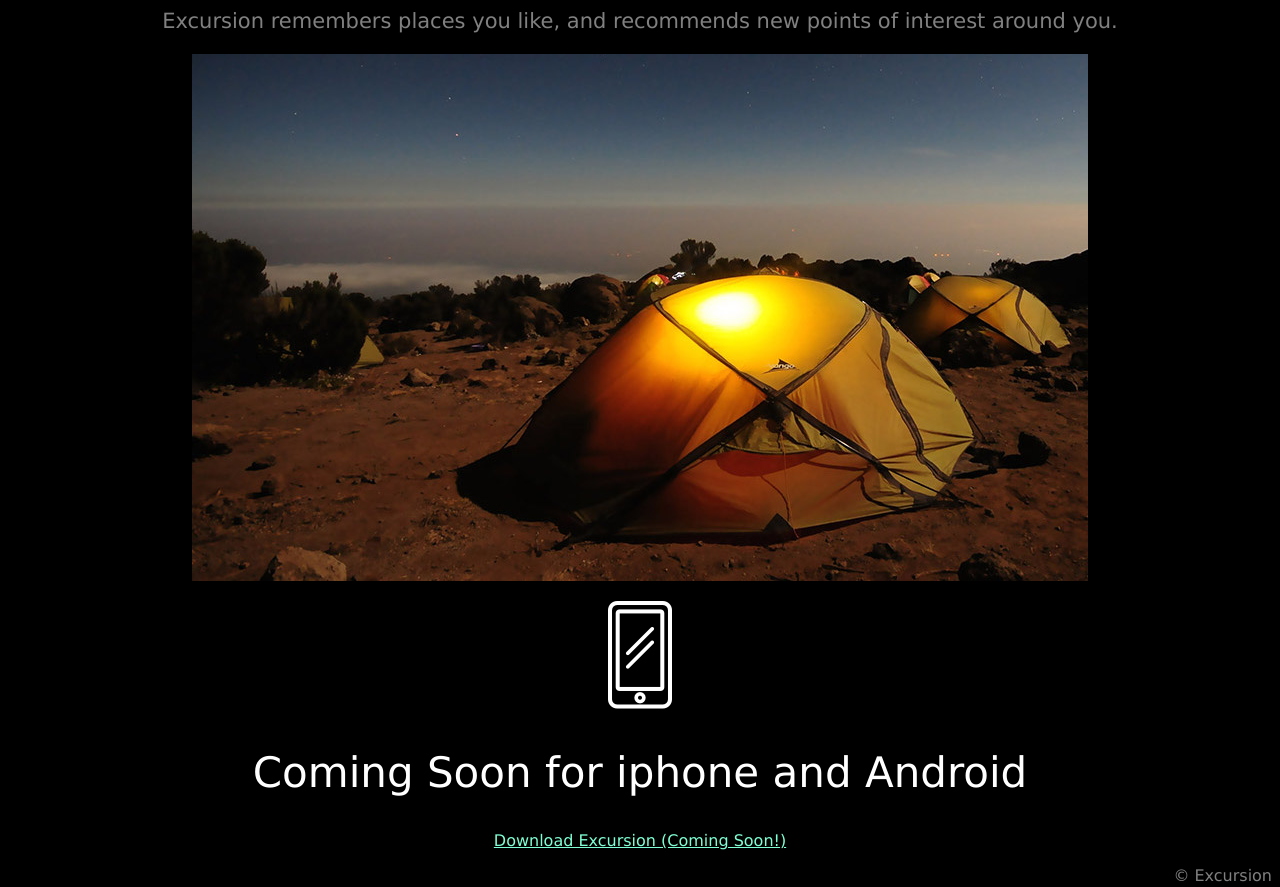
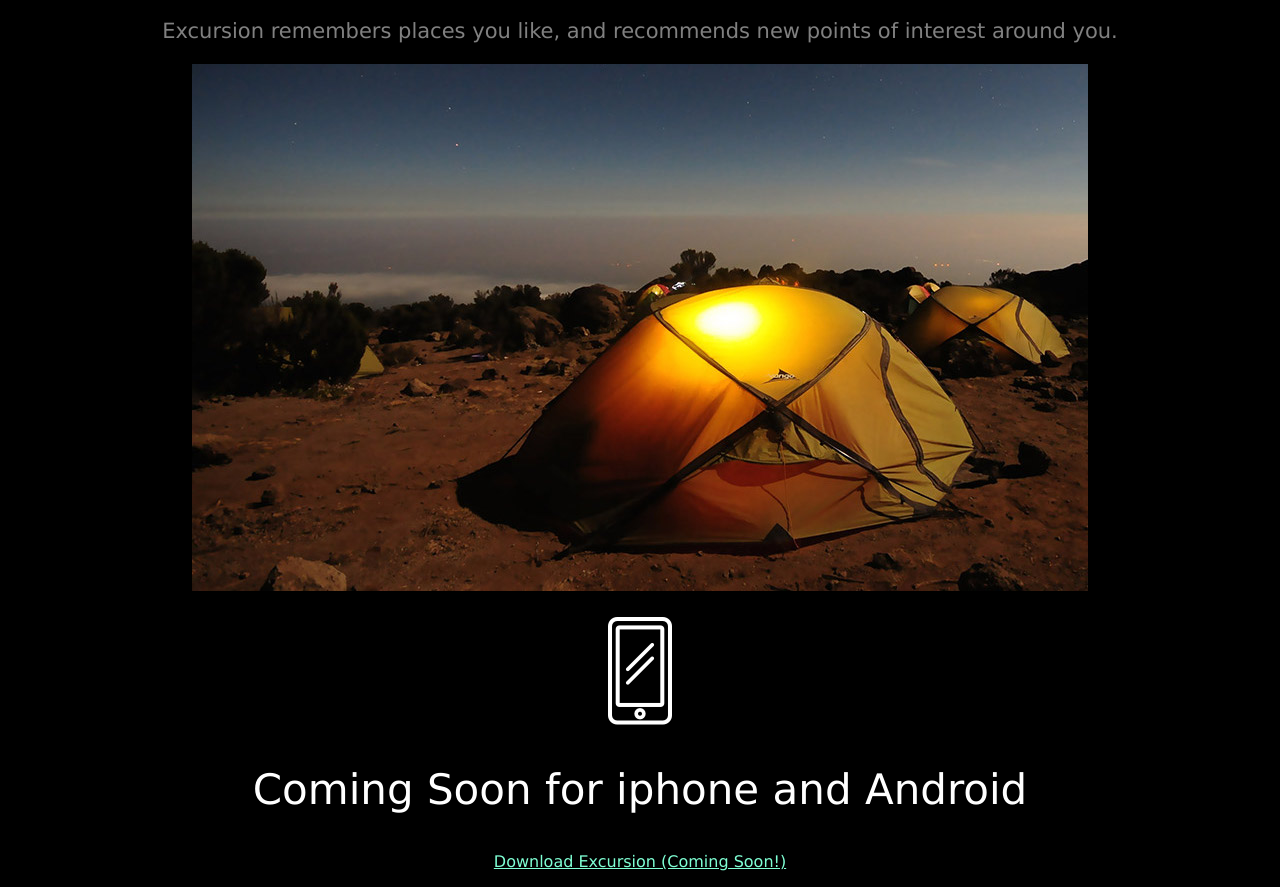
Before and after one commit to kayla-jolene/excursion, a plain HTML site: page index.html in a window 1280 px wide. Shown: the part 424-1311 px from the top of the page. Drawn offline with Linux system fonts and the light colour scheme.

Commit message:
Fixes after reading solution code.

```diff
--- a/index.html
+++ b/index.html
@@ -5,41 +5,34 @@
     <link href="resources/css/style.css" type="text/css" rel="stylesheet"/>
   </head>
 
-<!--Heading / Metadata Title-->
+<!--Landing Section-->
 
   <body>
 
     <header>
       <h1>Discover hidden places in the world around you</h1>
-    <p><a class="links" href="">Download Excursion (Coming Soon!)</a></p>
+      <p><a class="links" href="#">Download Excursion (Coming Soon!)</a></p>
     </header>
-
-<!--Header Info within Body-->
-
-  <video src="resources/videos/excursion.mp4" controls>
+    <video autoplay muted loop src="resources/videos/excursion.mp4" controls>
     </video>
 
-<!--Video-->
+<!--Information Section-->
 
     <h2>Your personal travel guide</h2>
-  <p class="gray-text">Excursion remembers places you like, and recommends new points of interest around you.</p>
+    <p>Excursion remembers places you like, and recommends new points of interest around you.</p>
     <p><img src="resources/images/camp.jpg"></p>
+
+  <!--Coming Soon Section-->
+
     <p><img src="resources/images/phone.png"></p>
-
-  <!--Second Heading, Paragraph, and Images-->
-
-</body>
-
-<!--Body-->
-
-<footer>
-
     <h2>Coming Soon for iphone and Android</h2>
-  <p><a class="links" href="">Download Excursion (Coming Soon!)</a></p>
-  <p class="copyright">© Excursion</p>
-
-</footer>
+    <p><a class="links" href="#">Download Excursion (Coming Soon!)</a></p>
 
 <!--Footer-->
 
+    <div class="footer">
+      <p>© Excursion</p
+    </div>
+
+  </body>
 </html>
--- a/resources/css/style.css
+++ b/resources/css/style.css
@@ -1,12 +1,13 @@
-body, footer {
+body {
   font-family: Verdana;
   color: white;
+  text-align: center;
+  background-color: black;
 }
 
 h1 {
   font-weight: Normal;
   font-size: 50px;
-  text-align: center;
 }
 
 h2 {
@@ -14,22 +15,17 @@ h2 {
   font-size: 42px;
 }
 
-header, body {
-  background-color: black;
-  text-align: center;
-}
-
 .links {
   color: aquamarine;
   font-size: 16px;
 }
 
-.gray-text {
+p {
+  color: Gray;
   font-size: 21px;
-  color:gray;
 }
 
-.copyright {
+.footer {
   color: gray;
   text-align: right;
 }
```
Lines whose indentation alone changed are shown as unchanged.
